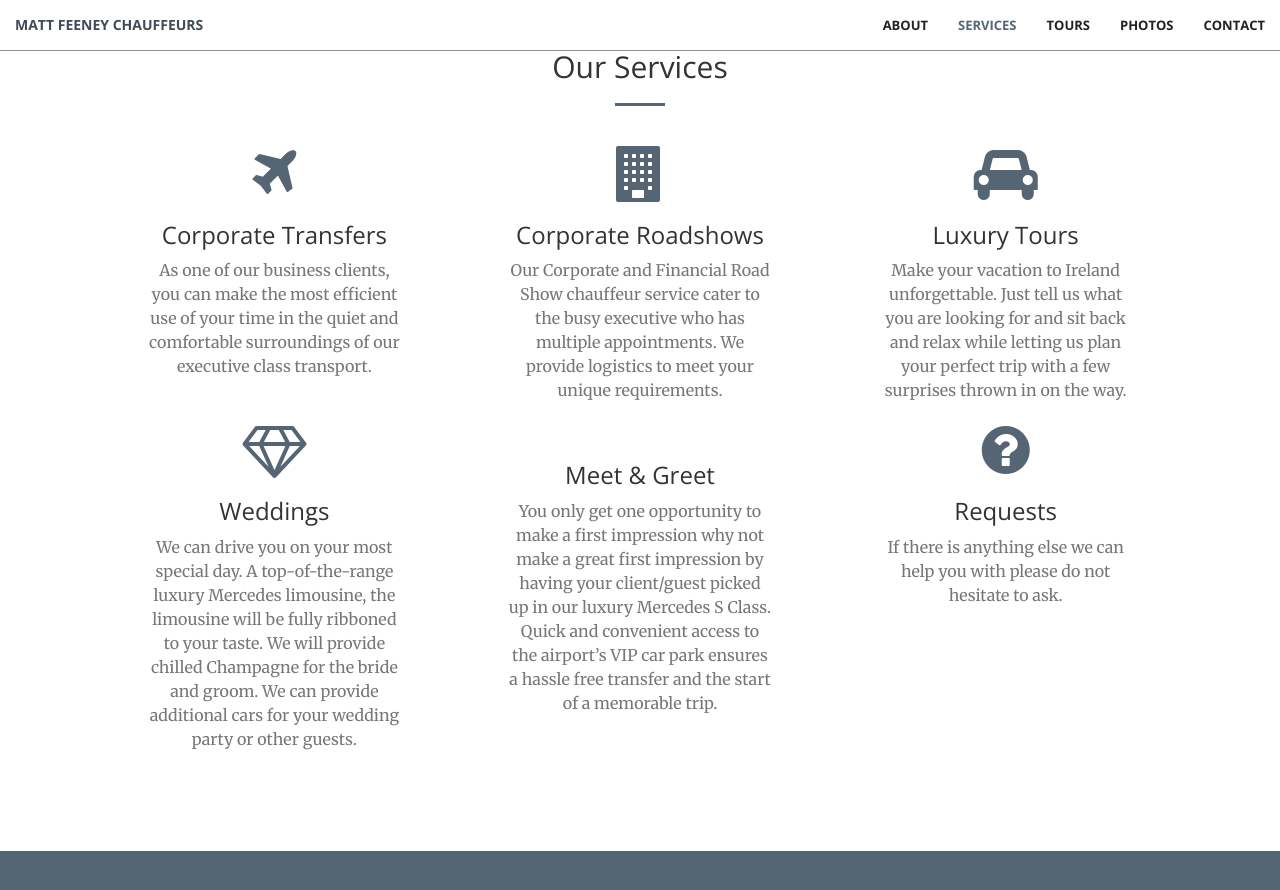
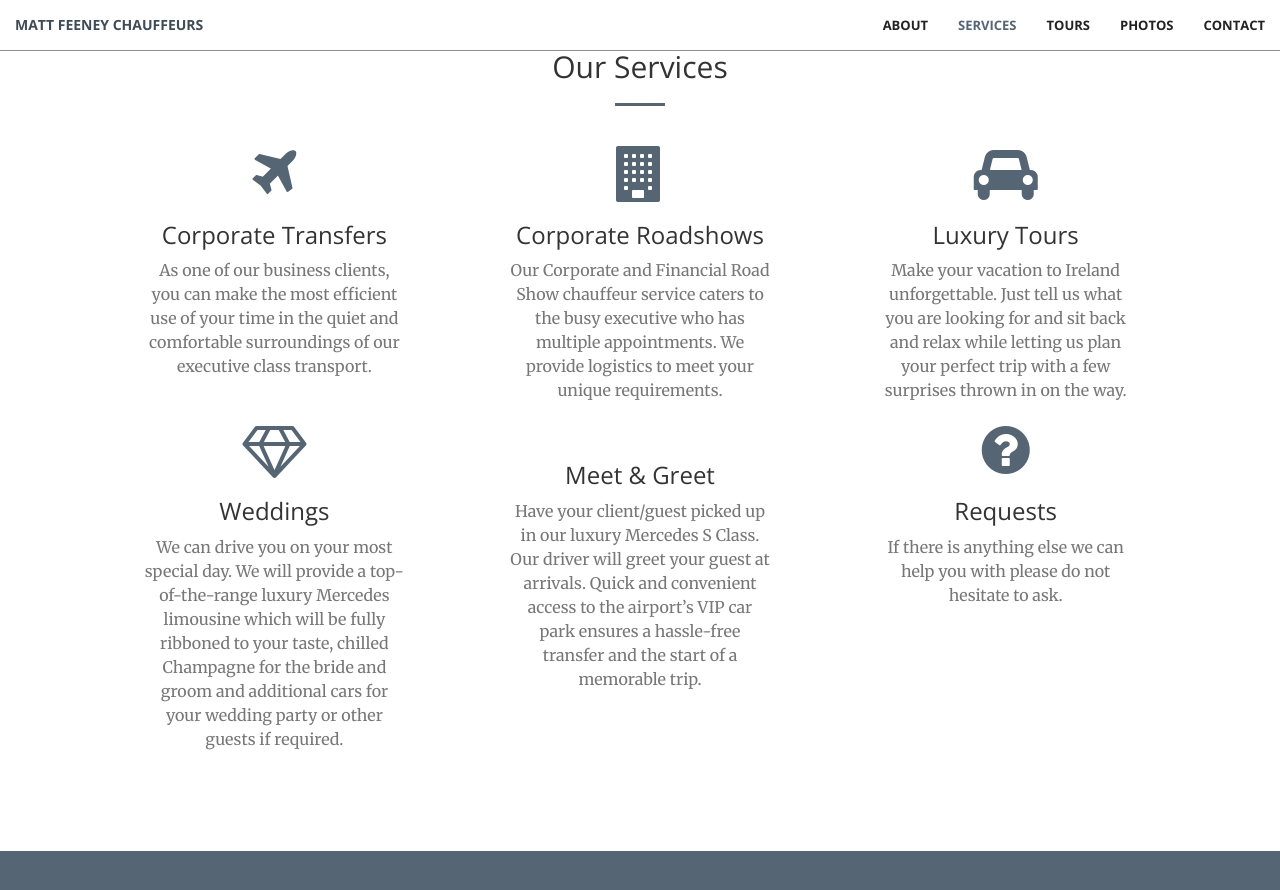
Before and after one commit to WebsitePlayground/WebsitePlayground.github.io, a Jekyll site: the page built from index.html, in a window 1280 px wide and 900 px high, scrolled down 1410 px. Shown: the top 890 px of the window. Built offline with Jekyll 4.4.1, drawn with Linux system fonts in a browser that asks for light colours.

Commit message:
client final updates

```diff
--- a/_includes/services.html
+++ b/_includes/services.html
@@ -29,7 +29,7 @@
                     <h3>Corporate Roadshows</h3>
                     <p class="text-muted">
                         Our Corporate and Financial Road Show chauffeur service
-                        cater to the busy executive who has multiple
+                        caters to the busy executive who has multiple
                         appointments. We provide logistics to meet your unique
                         requirements.
                     </p>
@@ -59,12 +59,11 @@
                     ></i>
                     <h3>Weddings</h3>
                     <p class="text-muted">
-                        We can drive you on your most special day. A
-                        top-of-the-range luxury Mercedes limousine, the
-                        limousine will be fully ribboned to your taste. We will
-                        provide chilled Champagne for the bride and groom. We
-                        can provide additional cars for your wedding party or
-                        other guests.
+                        We can drive you on your most special day. We will
+                        provide a top-of-the-range luxury Mercedes limousine
+                        which will be fully ribboned to your taste, chilled
+                        Champagne for the bride and groom and additional cars
+                        for your wedding party or other guests if required.
                     </p>
                 </div>
             </div>
@@ -76,11 +75,10 @@
                     ></i>
                     <h3>Meet & Greet</h3>
                     <p class="text-muted">
-                        You only get one opportunity to make a first impression
-                        why not make a great first impression by having your
-                        client/guest picked up in our luxury Mercedes S Class.
+                        Have your client/guest picked up in our luxury Mercedes
+                        S Class. Our driver will greet your guest at arrivals.
                         Quick and convenient access to the airport’s VIP car
-                        park ensures a hassle free transfer and the start of a
+                        park ensures a hassle-free transfer and the start of a
                         memorable trip.
                     </p>
                 </div>
```
